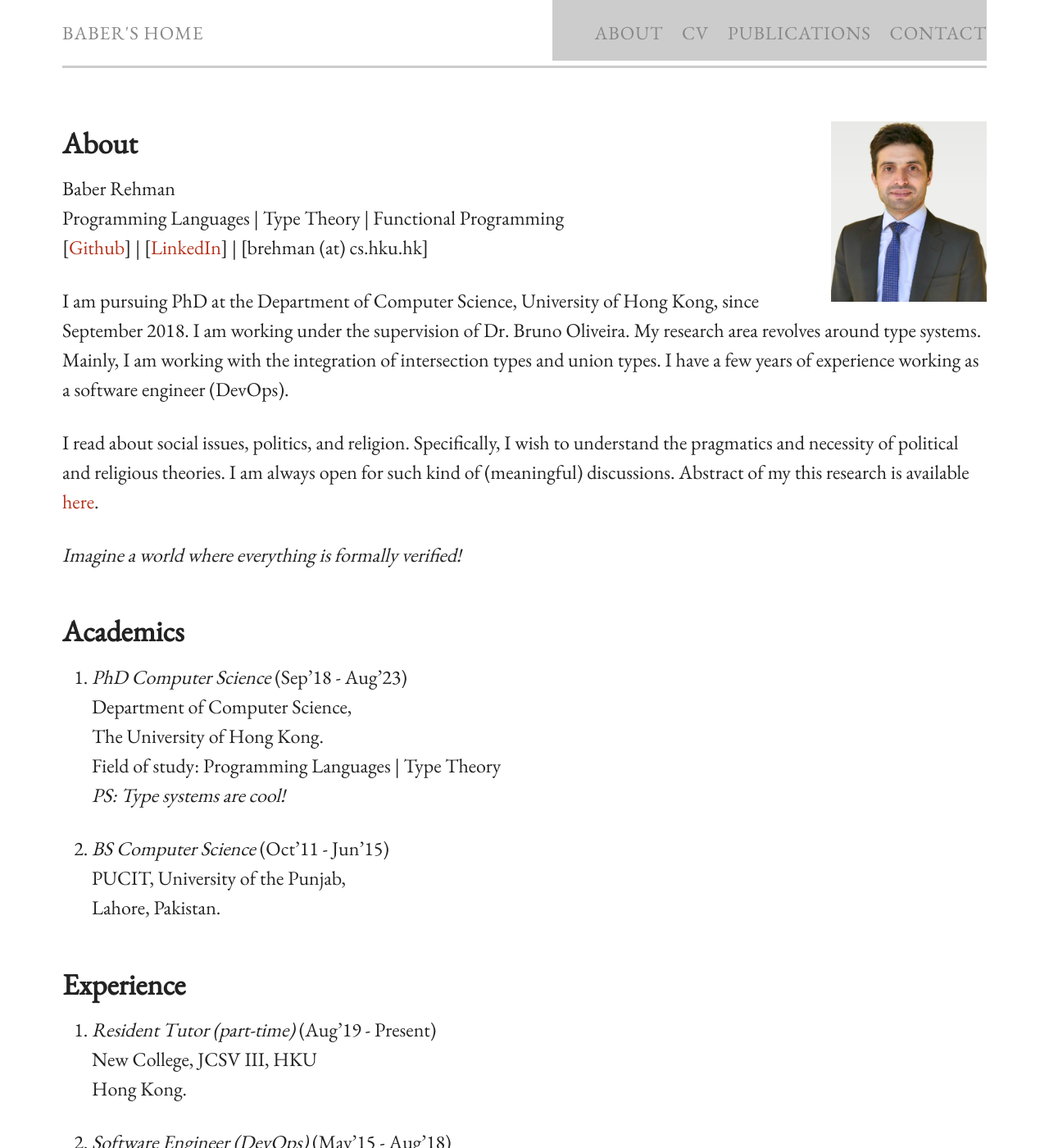
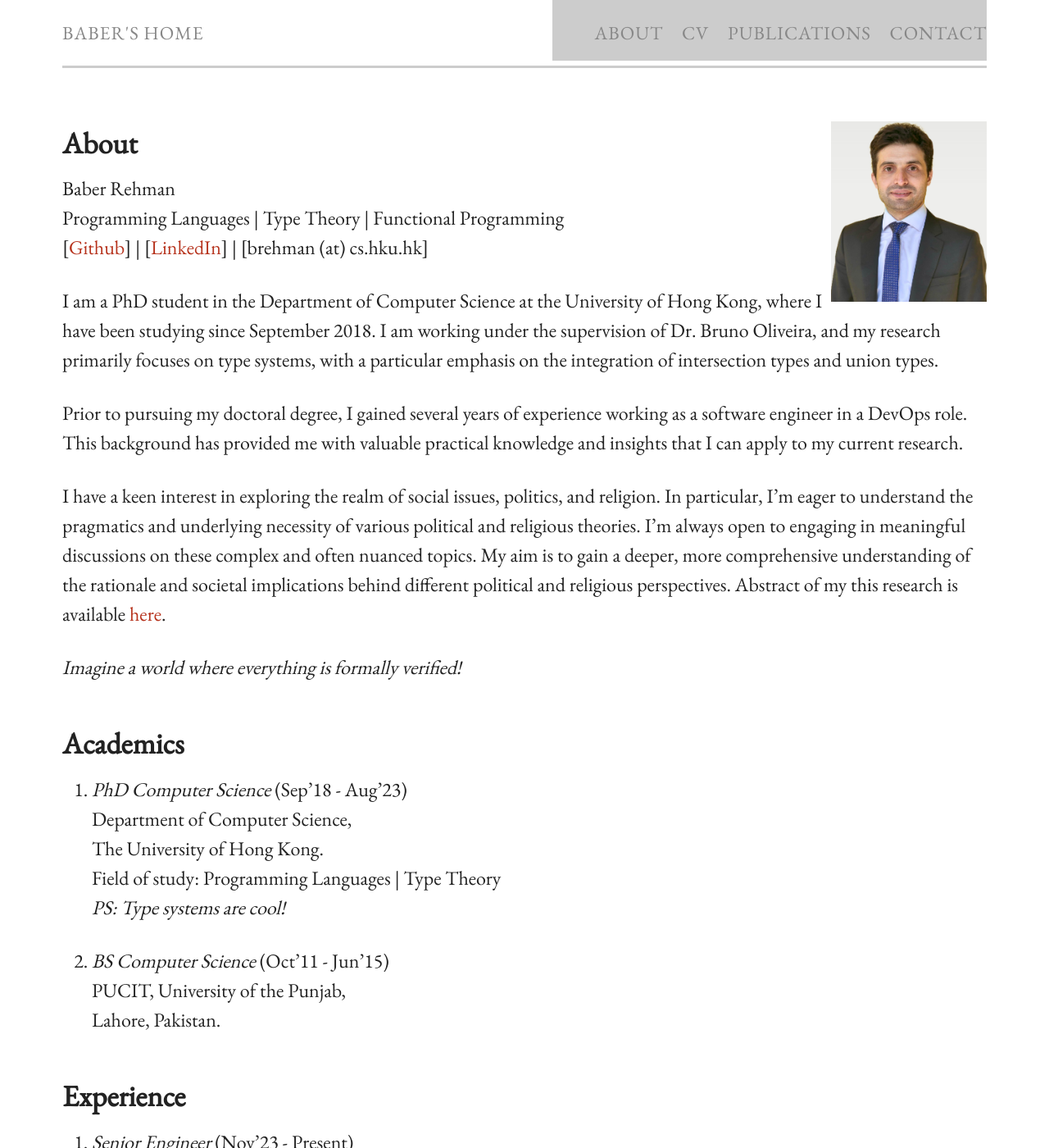
Before and after one commit to baberrehman/baberrehman.github.io, a Jekyll site: the page built from index.md, in a window 1280 px wide and 1400 px high. Shown: the whole window at 82% size. Built offline with Jekyll 4.4.1, drawn with Linux system fonts in a browser that asks for light colours; some of the changed text lies outside the part shown.

Commit message:
resume update

```diff
--- a/index.md
+++ b/index.md
@@ -14,19 +14,14 @@ Baber Rehman <br />
 Programming Languages | Type Theory | Functional Programming <br />
 [[Github](https://github.com/baberrehman/)] | [[LinkedIn](https://www.linkedin.com/in/baberrehman/)] | [brehman (at) cs.hku.hk]
 
-I am pursuing PhD at the Department of Computer Science,
-University of Hong Kong, since September 2018. I am working
-under the supervision of Dr. Bruno Oliveira. My research
-area revolves around type systems. Mainly, I am working with
-the integration of intersection types and union types.
-I have a few years of experience working as a software engineer (DevOps).
+I am a PhD student in the Department of Computer Science at the University of Hong Kong, where I have been studying since September 2018. I am working under the supervision of Dr. Bruno Oliveira, and my research primarily focuses on type systems, with a particular emphasis on the integration of intersection types and union types.
+
+Prior to pursuing my doctoral degree, I gained several years of experience working as a software engineer in a DevOps role. This background has provided me with valuable practical knowledge and insights that I can apply to my current research.
 
 <!-- "Dynamic type is the weakening of union types to deal with heterogeneity." -->
 
-I read about social issues, politics, and religion.
-Specifically, I wish to understand the pragmatics and
-necessity of political and religious theories. I am always
-open for such kind of (meaningful) discussions.
+I have a keen interest in exploring the realm of social issues, politics, and religion. In particular, I'm eager to understand the pragmatics and underlying necessity of various political and religious theories.
+I'm always open to engaging in meaningful discussions on these complex and often nuanced topics. My aim is to gain a deeper, more comprehensive understanding of the rationale and societal implications behind different political and religious perspectives.
 Abstract of my this research is available [here](files/totality_of_system.pdf).
 
 <i> Imagine a world where everything is formally verified! </i>
@@ -45,7 +40,11 @@ Abstract of my this research is available [here](files/totality_of_system.pdf).
 
 ## Experience
 
-1. *Resident Tutor (part-time)* (Aug'19 - Present) <br />
+1. *Senior Engineer* (Nov'23 - Present) <br />
+    Huawei Technologies, Hong Kong Research Center <br />
+    Hong Kong.
+
+1. *Resident Tutor (part-time)* (Aug'19 - Oct'23) <br />
     New College, JCSV III, HKU <br />
     Hong Kong.
 
@@ -76,11 +75,15 @@ Abstract of my this research is available [here](files/totality_of_system.pdf).
 
 ### Review / Extended Review Committee
 
+* [European Conference on Object-Oriented Programming (ECOOP 2024)](https://2024.ecoop.org/)
 * [European Conference on Object-Oriented Programming (ECOOP 2023)](https://2023.ecoop.org/)
 * [European Conference on Object-Oriented Programming (ECOOP 2022)](https://2022.ecoop.org/)
 
 ### Artifact Evaluation Committee
 
+* [International Symposium on Software Testing and Analysis (ISSTA 2024)](https://conf.researchr.org/home/issta-2024)
+* [European Conference on Object-Oriented Programming (ECOOP 2024)](https://2024.ecoop.org/)
+* [Programming Languages Development and Implementation (PLDI 2024)](https://popl24.sigplan.org/)
 * [Symposium on Principles of Programming Languages (POPL 2024)](https://popl24.sigplan.org/)
 * [USENIX Annual Technical Conference (ATC 2023)](https://www.usenix.org/conference/atc23)
 * [USENIX Symposium on Operating Systems Design and Implementation (OSDI 2023)](https://www.usenix.org/conference/osdi23)
@@ -108,6 +111,10 @@ Abstract of my this research is available [here](files/totality_of_system.pdf).
 [Download PDF](files/baber_cv.pdf).
 
 ## Publications
+
+* Disjoint Polymorphism with Intersection and Union Types (In Submission) <br />
+Baber Rehman and Bruno C. d. S. Oliveira <br />
+In <i>26th Workshop on Formal Techniques for Java-like Programs (FTfJP 2024)</i>
 
 * A Blend of Intersection Types and Union Types
 [[PDF](files/baber_thesis.pdf)] <br />
```
Also changed, not shown: 2 other files.
